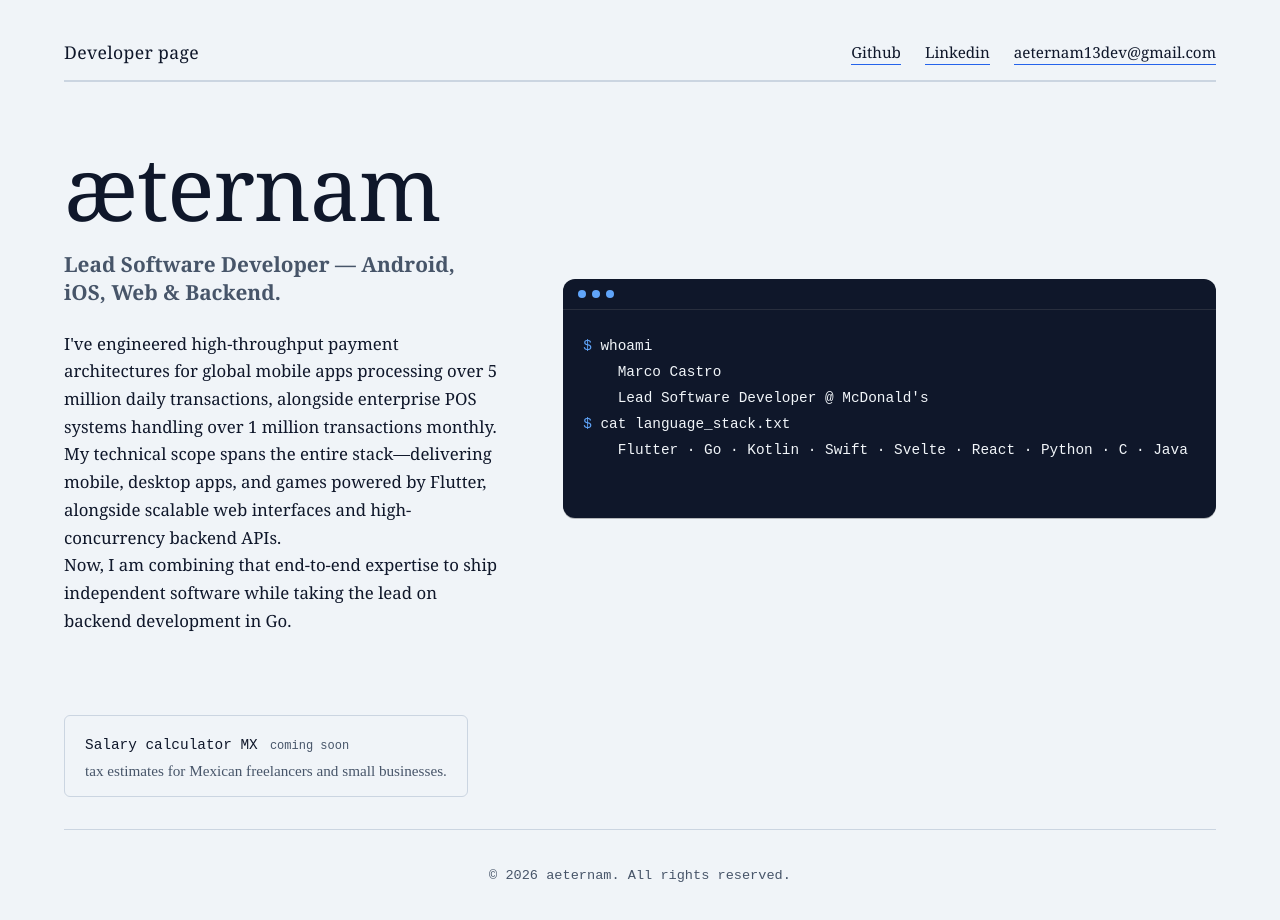
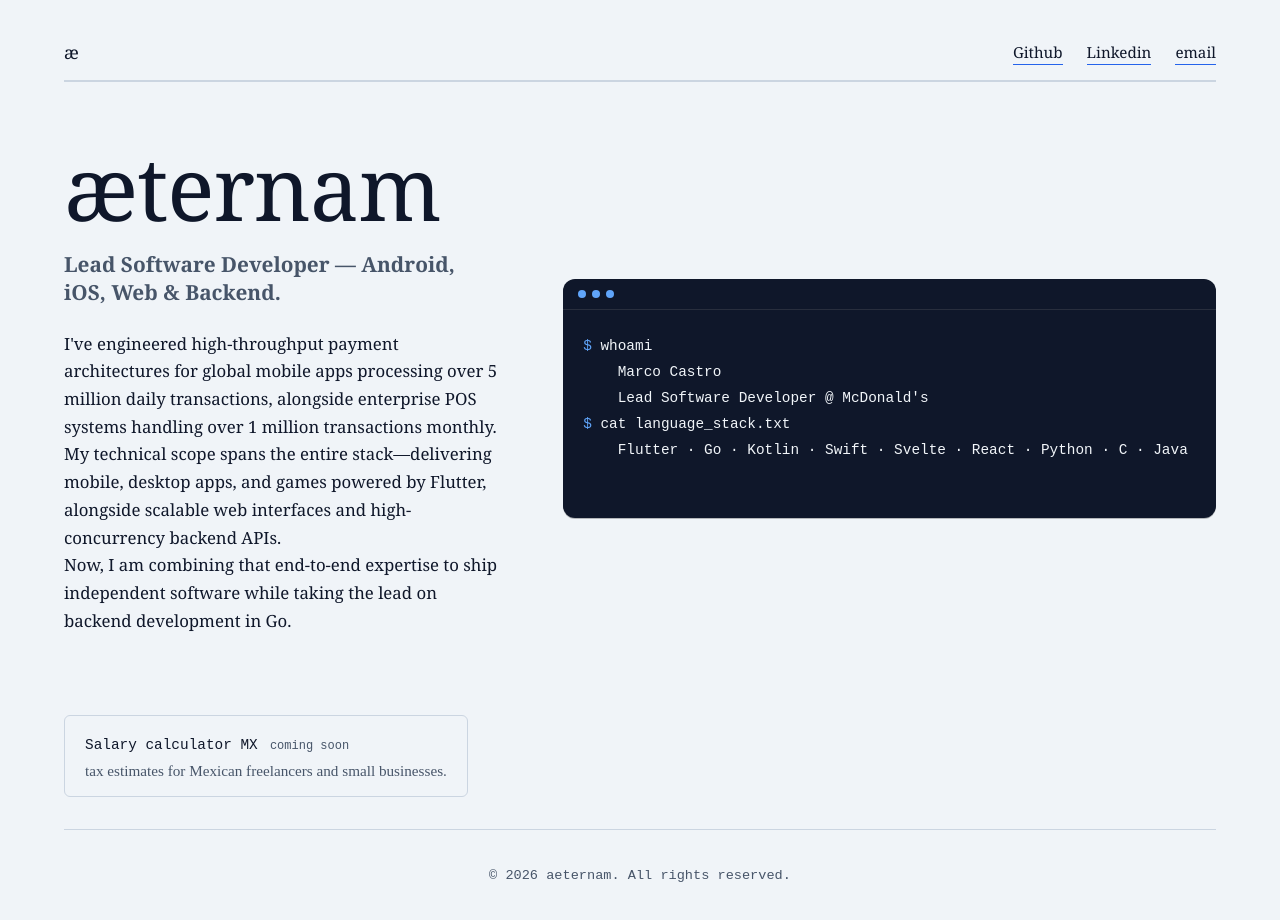
Before and after one commit to aeternam-13/aeternam-13.github.io, a SvelteKit app: page / in a window 1280 px wide. Shown: the top 920 px of the page. Built offline with nearby package versions, Linux system fonts and the light colour scheme.

Commit message:
fix: navbar

```diff
--- a/src/routes/+page.svelte
+++ b/src/routes/+page.svelte
@@ -39,12 +39,12 @@
 
 <main class="page">
     <header class="nav">
-        <span class="mark">Developer page</span>
+        <span class="mark">æ</span>
         <div class="nav-links">
             <span><a class="nav-link" href={github}>Github</a></span>
             <span> <a class="nav-link" href={linkedin}>Linkedin</a></span>
             <span>
-                <a class="nav-link" href={`mailto:${email}`}>{email}</a></span
+                <a class="nav-link" href={`mailto:${email}`}>email</a></span
             >
         </div>
     </header>
```
